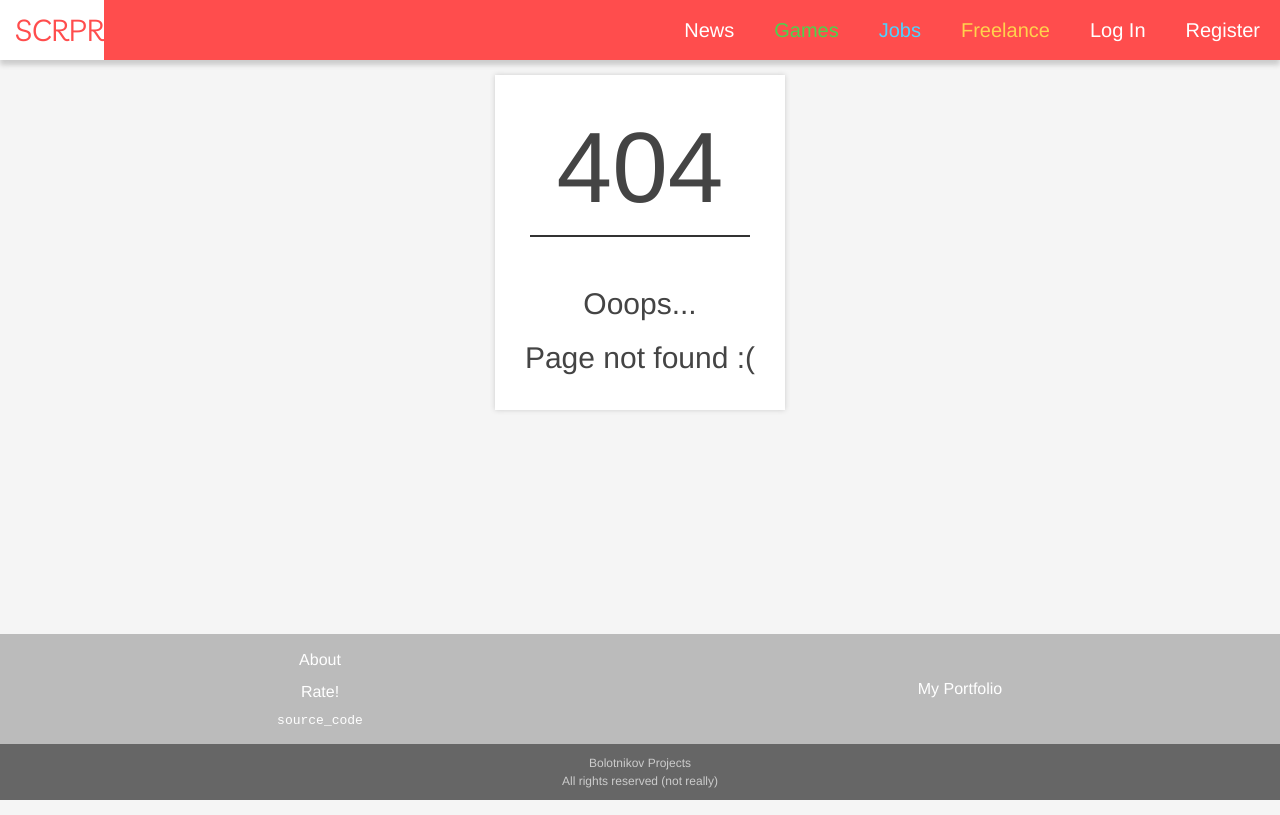
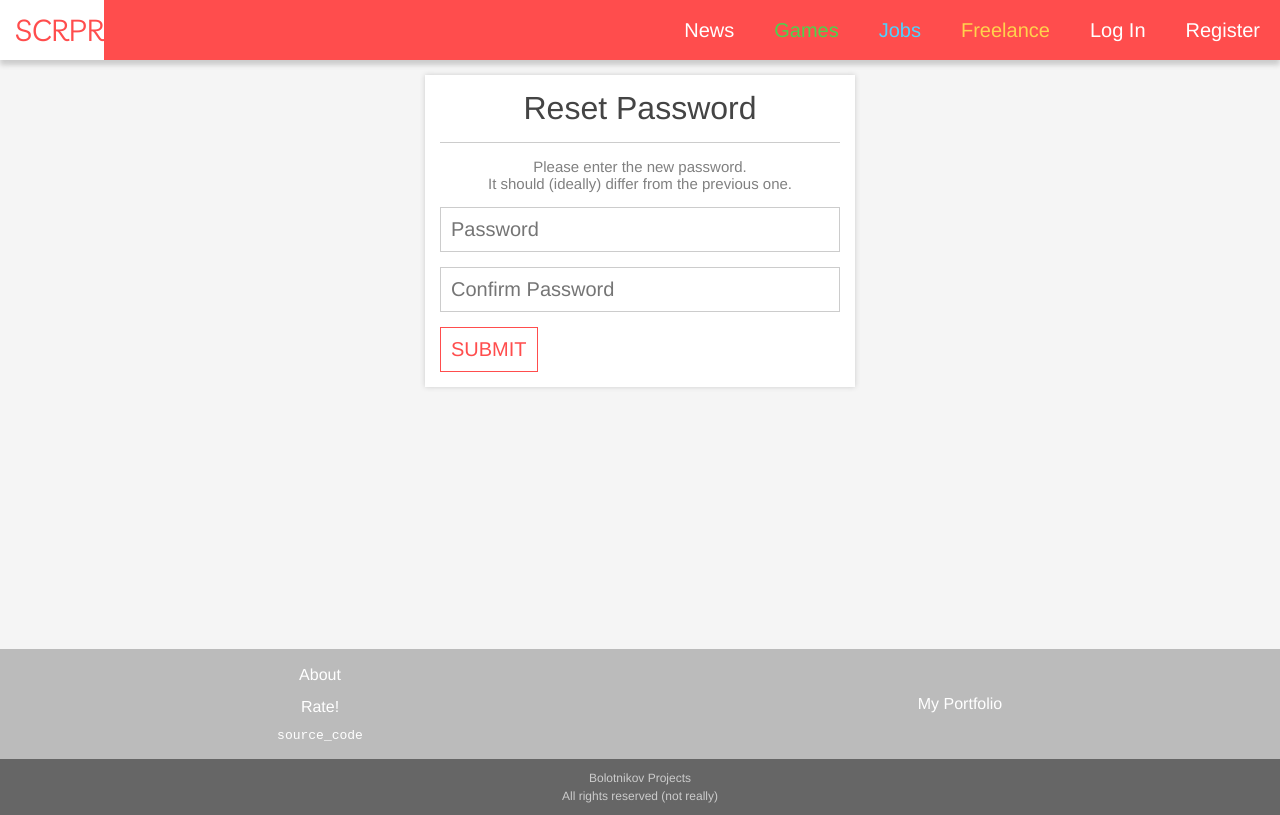
Before and after one commit to IgorBolotnikov/SCRPR-PWA, a React (Create React App) app: page /auth/reset-password/1/1 in a window 1280 px wide. Before the commit this address had no page. Built offline with nearby package versions, Linux system fonts and the light colour scheme; the HTML template or start-up script is replaced by a standard one.

Commit message:
Add reset password pages

```diff
--- a/src/App.js
+++ b/src/App.js
@@ -15,6 +15,8 @@ import JobsPage from './pages/jobsPage';
 import GamesPage from './pages/gamesPage';
 import LoginPage from './pages/loginPage';
 import RegisterPage from './pages/registerPage';
+import ResetRequest from './pages/passwordReset/resetRequest';
+import ResetPassword from './pages/passwordReset/resetPassword';
 
 import NoMatchesPage from './pages/noMatchesPage';
 // Components
@@ -60,6 +62,12 @@ function App() {
           <Route path="/auth/register">
             <RegisterPage />
           </Route>
+          <Route path="/auth/reset-password" exact>
+            <ResetRequest />
+          </Route>
+          <Route path="/auth/reset-password/:uidb64/:token">
+            <ResetPassword />
+          </Route>
           <Route path="/about">
             <AboutPage />
           </Route>
--- a/src/index.css
+++ b/src/index.css
@@ -28,6 +28,11 @@ input, textarea, select, option {
   -webkit-appearance: none;
   -moz-appearance: none;
   appearance: none;
+}
+
+.text_success {
+  text-align: center;
+  color: rgb(1, 150, 1);
 }
 
 ::selection {
@@ -748,6 +753,7 @@ input, textarea, select, option {
 .results_container {
   display: block;
   margin: 0px 15px;
+  min-height: 250px;
 }
 
 .results_list_jobs {
@@ -1699,7 +1705,7 @@ input, textarea, select, option {
   position: relative;
   top: calc(100px);
   left: calc(50% - 48px);
-  display: inline-block;
+  display: block;
   width: 0px;
   height: 0px;
 }
--- a/src/pages/loginPage.js
+++ b/src/pages/loginPage.js
@@ -44,7 +44,7 @@ export default function LoginPage(props) {
         <AuthButton value="CONFIRM" />
         <a
           className="login_redirect auth_link"
-          href="/auth/reset_password"
+          href="/auth/reset-password"
         >
           Forgot your password?
         </a>
--- /dev/null
+++ b/src/pages/passwordReset/resetPassword.js
@@ -0,0 +1,58 @@
+import React, { useState } from 'react';
+import {
+  AuthField,
+  AuthWindow,
+  AuthButton
+} from './../../components/authForms';
+
+export default function ResetRequest(props) {
+  let [password, setPassword] = useState({value: ""});
+  let [confirmPassword, setConfirmPassword] = useState({value: ""});
+  let [wasSent, setWasSent] = useState({falue: false});
+
+  function handlePasswordChange(event) {
+    setPassword({value: event.target.value});
+  }
+
+  function handleConfirmPasswordChange(event) {
+    setConfirmPassword({value: event.target.value});
+  }
+
+  function handleSubmit(event) {
+    event.preventDefault();
+    setWasSent({value: true});
+  }
+
+  return !wasSent.value ? (
+      <AuthWindow
+        header="Reset Password"
+        note="Please enter the new password.</br >It should (ideally) differ from the previous one."
+      >
+        <form className="auth_form" method="POST" onSubmit={handleSubmit}>
+          <AuthField
+            type="password"
+            placeholder="Password"
+            onChange={handlePasswordChange}
+            value={password.value}
+          />
+          <AuthField
+            type="password"
+            placeholder="Confirm Password"
+            onChange={handleConfirmPasswordChange}
+            value={confirmPassword.value}
+          />
+          <AuthButton value="SUBMIT"/>
+        </form>
+      </AuthWindow>
+  ) : (
+      <AuthWindow
+        header="Reset Password"
+      >
+        <br />
+        <p className="text_success">
+          Your passowrd was successfully reset! Now you can Log In
+        </p>
+        <br />
+      </AuthWindow>
+    );
+}
--- /dev/null
+++ b/src/pages/passwordReset/resetRequest.js
@@ -0,0 +1,50 @@
+import React, { useState } from 'react';
+import {
+  AuthField,
+  AuthWindow,
+  AuthButton
+} from './../../components/authForms';
+
+export default function ResetRequest(props) {
+  let [email, setEmail] = useState({value: ""});
+  let [wasSent, setWasSent] = useState({falue: false});
+
+  function handleEmailChange(event) {
+    setEmail({value: event.target.value});
+  }
+
+  function handleSubmit(event) {
+    event.preventDefault();
+    setWasSent({value: true});
+    console.log(email.value);
+
+  }
+
+  return !wasSent.value ? (
+      <AuthWindow
+        header="Reset Password"
+        note="Please enter your email address.<br/>A message will be sent with instructions."
+      >
+        <form class="auth_form" method="POST" onSubmit={handleSubmit}>
+          <AuthField
+            type="email"
+            placeholder="Email"
+            onChange={handleEmailChange}
+            value={email.value}
+          />
+          <AuthButton value="SUBMIT"/>
+        </form>
+      </AuthWindow>
+  ) : (
+      <AuthWindow
+        header="Reset Password"
+      >
+        <br />
+        <p className="text_success">
+          An email was sent to you with instructions.
+          You should receive it shortly.
+        </p>
+        <br />
+      </AuthWindow>
+    );
+}
```
Also changed, not shown: src/pages/passwordReset/resetDone.js (added).
